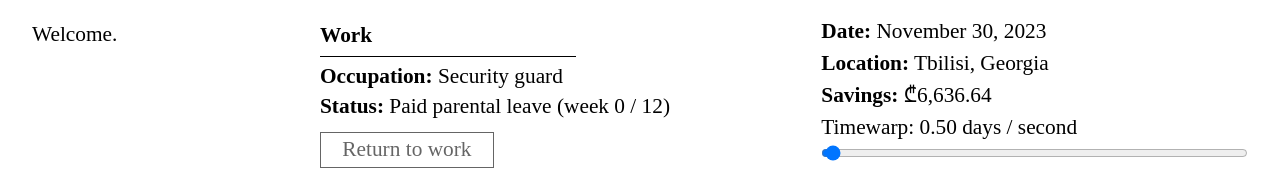
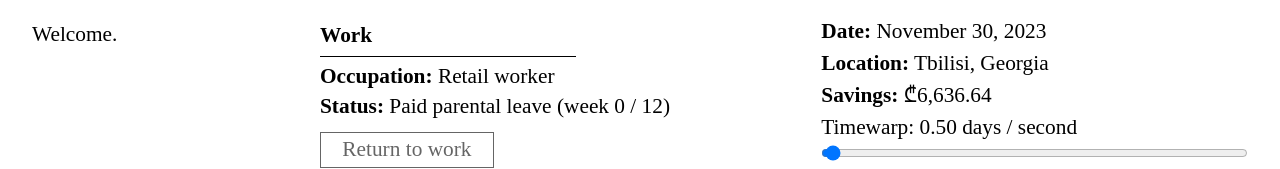
Before and after one commit to womogenes/migration-game, a SvelteKit app: page /game in a window 1280 px wide. Shown: the top 169 px of the page. Built offline with nearby package versions, Linux system fonts and the light colour scheme.

Commit message:
Generify occupation

```diff
--- a/src/routes/game/+page.svelte
+++ b/src/routes/game/+page.svelte
@@ -163,7 +163,7 @@
       <div class="flex flex-col items-start">
         <b>Work</b>
         <hr />
-        <p><b>Occupation:</b> Security guard</p>
+        <p><b>Occupation:</b> Retail worker</p>
         <p>
           <b>Status:</b> Paid parental leave (week {Math.floor($gameDays / 7)} /
           12)
```
